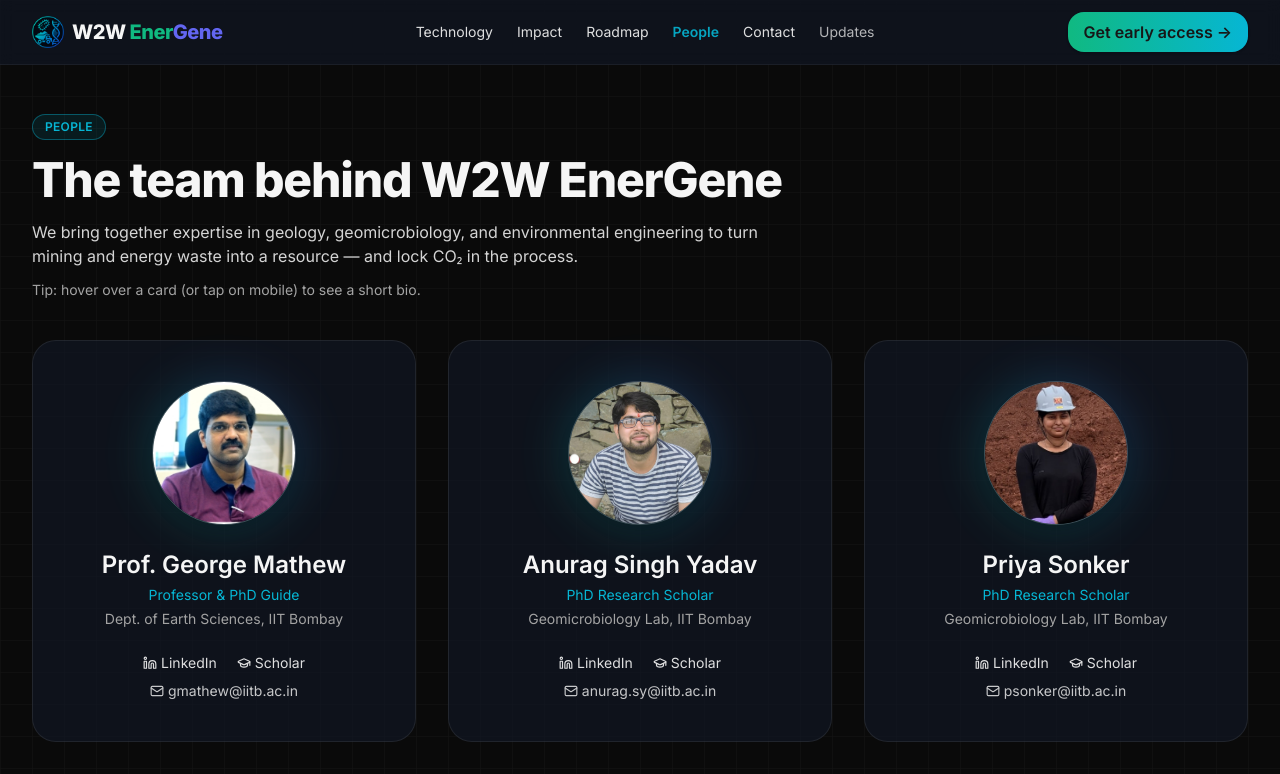
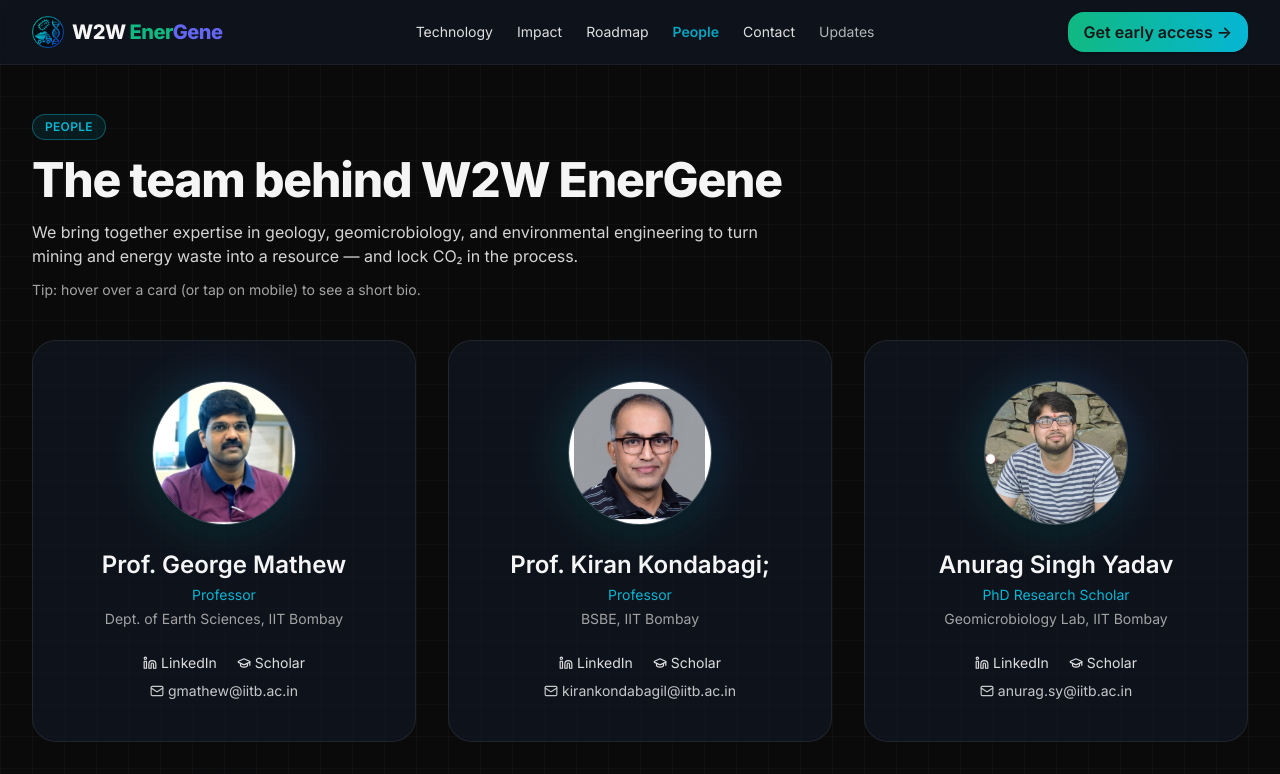
Before and after one commit to anuraggeo/w2wenergene, a React (Vite) app: page /people in a window 1280 px wide. Shown: the top 774 px of the page. Built offline with nearby package versions, Linux system fonts and the light colour scheme.

Commit message:
Commit changes

```diff
--- a/src/Components/People.jsx
+++ b/src/Components/People.jsx
@@ -9,13 +9,23 @@
   const team = [
     {
       name: "Prof. George Mathew",
-      role: "Professor & PhD Guide",
+      role: "Professor",
       affiliation: "Dept. of Earth Sciences, IIT Bombay",
       image: "/Images/gmathew.png",
       linkedin: "https://linkedin.com/",
       scholar: "https://scholar.google.com/",
       email: "mailto:gmathew@iitb.ac.in",
       bio: "Professor Mathew leads the Mineralogy, Geomicrobiology & Water–Rock Interaction Lab at IIT Bombay, with decades of experience in Mineralogy, Crystallography and Geochemistry.",
+    },
+     {
+      name: "Prof. Kiran Kondabagi;",
+      role: "Professor",
+      affiliation: "BSBE, IIT Bombay",
+      image: "/Images/kk.png",
+      linkedin: "https://linkedin.com/",
+      scholar: "https://scholar.google.com/",
+      email: "mailto:kirankondabagil@iitb.ac.in",
+      bio: "Prof. Kiran Kondabagil’s research focuses on understanding the origin and evolution of viruses, with particular emphasis on the molecular mechanisms that govern DNA replication, repair, and packaging in giant viruses and bacteriophages. His work also spans environmental virology and virus ecology, exploring how viruses interact with and influence natural ecosystems.",
     },
     {
       name: "Anurag Singh Yadav",
```
